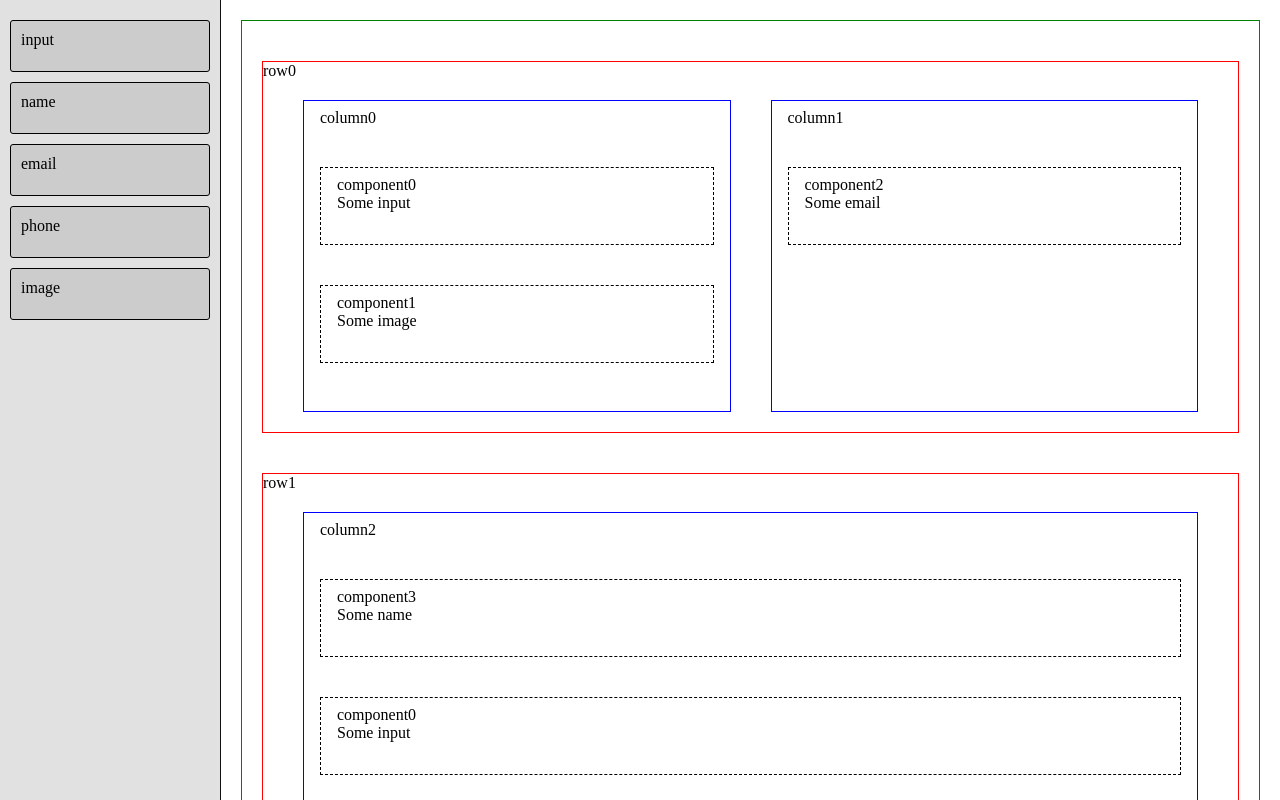
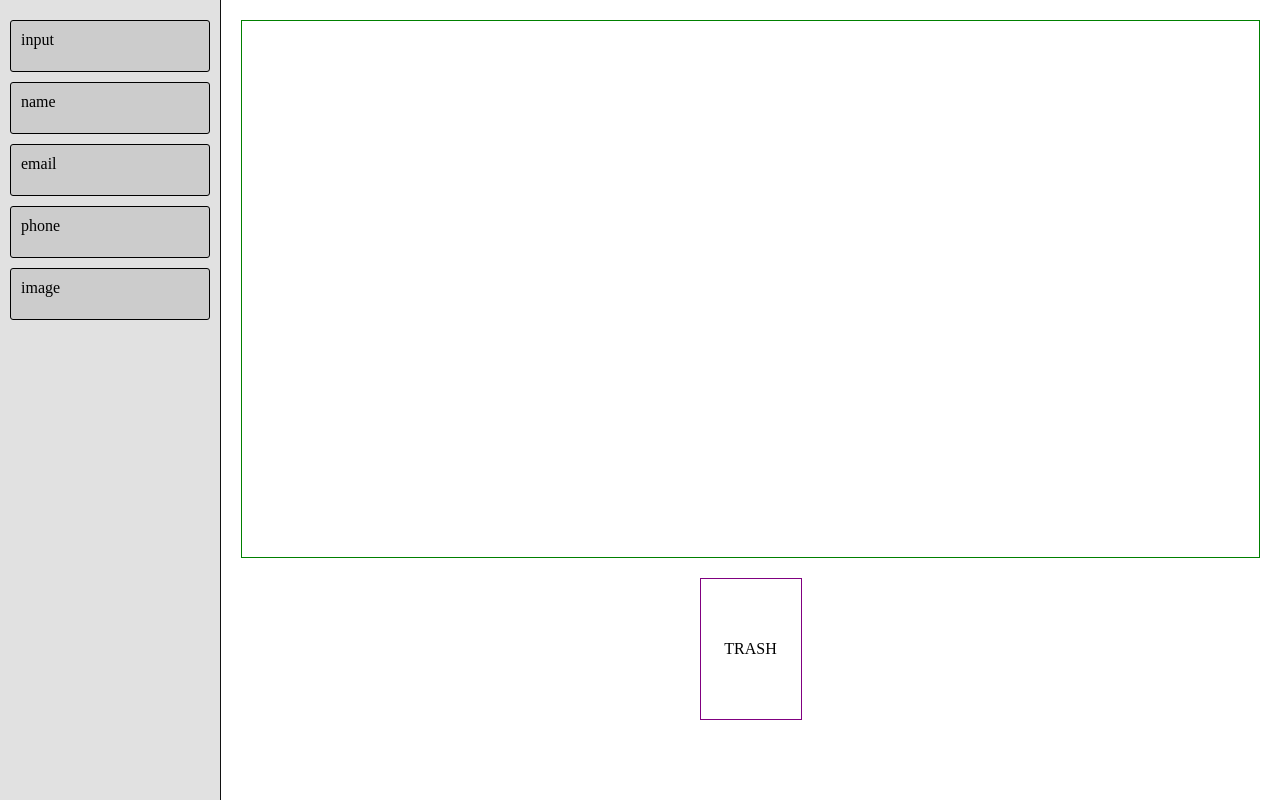
Before and after one commit to bpinazmul18/assignment-react-dnd, a React (Create React App) app: page / in a window 1280 px wide. Shown: the top 800 px of the page. Built offline with nearby package versions, Linux system fonts and the light colour scheme.

Commit message:
FIND: fatal errors.

```diff
--- a/src/App.js
+++ b/src/App.js
@@ -127,7 +127,7 @@ const App = () => {
       {/* PageContainer */}
       <div className="pageContainer">
         <div className="page">
-          {layout.map((row, index) => {
+          {/* {layout.map((row, index) => {
             const currentPath = `${index}`
 
             return (
@@ -144,7 +144,7 @@ const App = () => {
                 {renderRow(row, currentPath)}
               </React.Fragment>
             )
-          })}
+          })} */}
         </div>
 
         {/* TrashDropZone */}
--- a/src/components/Column.jsx
+++ b/src/components/Column.jsx
@@ -6,6 +6,7 @@ import Component from './Component'
 
 const style = {}
 const Column = ({ data, components, handleDrop, path }) => {
+  console.log('check data...', data)
   const ref = useRef(null)
 
   const [{ isDragging }, drag] = useDrag({
@@ -41,7 +42,7 @@ const Column = ({ data, components, handleDrop, path }) => {
       className="base draggable column"
     >
       {data.id}
-      {data.children.map((component, index) => {
+      {data?.children?.map((component, index) => {
         const currentPath = `${path}-${index}`
 
         return (
--- a/src/components/TrashDropZone.jsx
+++ b/src/components/TrashDropZone.jsx
@@ -6,12 +6,14 @@ import { COMPONENT, ROW, COLUMN } from '../constants'
 const ACCEPTS = [ROW, COLUMN, COMPONENT]
 
 const TrashDropZone = ({ data, onDrop }) => {
+  console.log('TrashDropZone : data', data)
   const [{ isOver, canDrop }, drop] = useDrop({
     accept: ACCEPTS,
     drop: (item, monitor) => {
       onDrop(data, item)
     },
     canDrop: (item, monitor) => {
+      console.log('check item', item)
       const layout = data.layout
       const itemPath = item.path
       const splitItemPath = itemPath.split('-')
```
